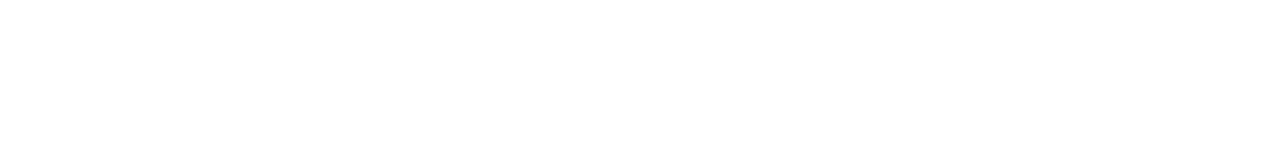
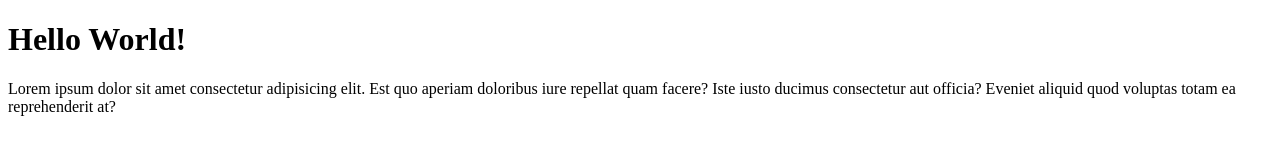
Before and after one commit to melissajvarela/day-1, a plain HTML site: page index.html in a window 1280 px wide. Drawn offline with Linux system fonts and the light colour scheme.

Commit message:
added hello phrase and paragraph

```diff
--- a/index.html
+++ b/index.html
@@ -1,12 +1,14 @@
 <!DOCTYPE html>
 <html lang="en">
-<head>
-    <meta charset="UTF-8">
-    <meta name="viewport" content="width=device-width, initial-scale=1.0">
-    <meta http-equiv="X-UA-Compatible" content="ie=edge">
-    <title>Document</title>
-</head>
+    <head>
+        <meta charset="UTF-8">
+        <meta name="viewport" content="width=device-width, initial-scale=1.0">
+        <meta http-equiv="X-UA-Compatible" content="ie=edge">
+        <title>Day 1</title>
+    </head>
 <body>
+    <h1>  Hello World!  </h1>
 
+    <p>Lorem ipsum dolor sit amet consectetur adipisicing elit. Est quo aperiam doloribus iure repellat quam facere? Iste iusto ducimus consectetur aut officia? Eveniet aliquid quod voluptas totam ea reprehenderit at?</p>
 </body>
 </html>
```
